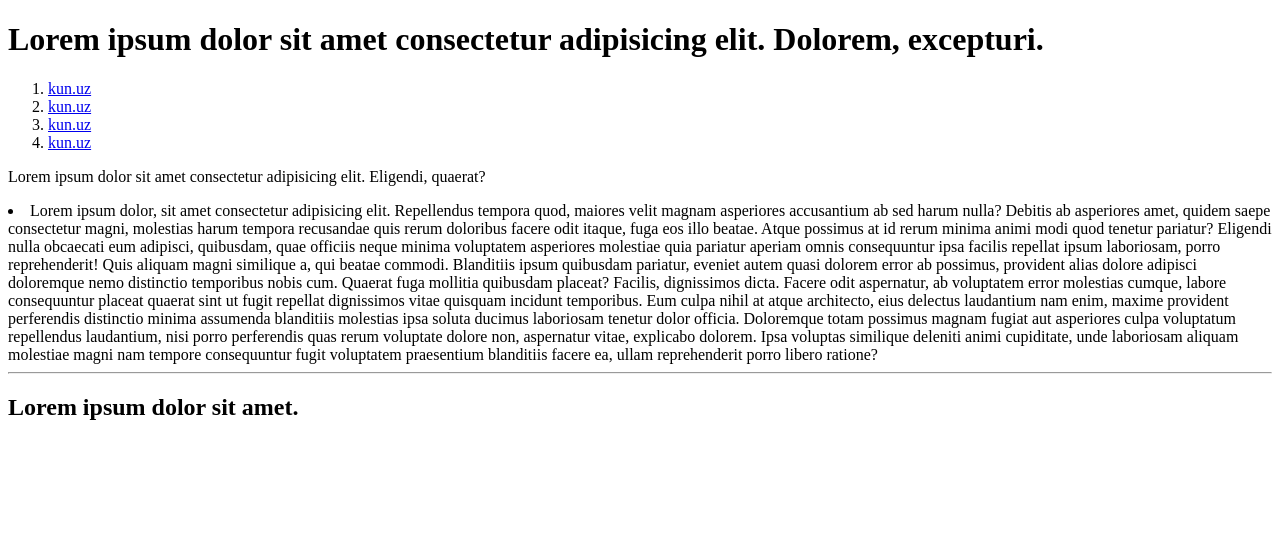
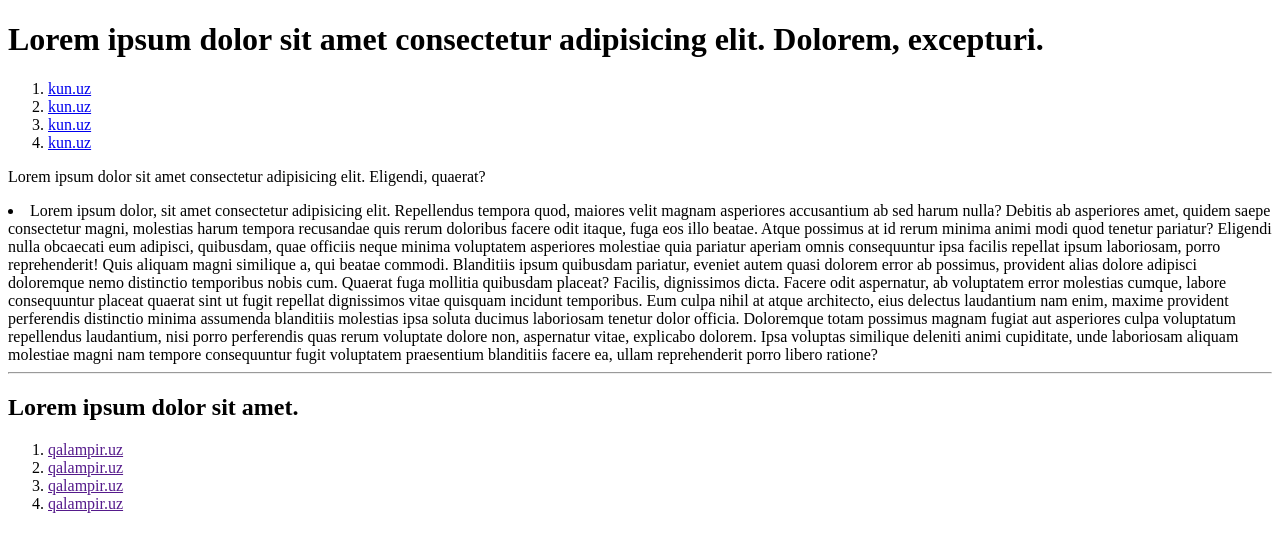
Before and after one commit to odilovziyodulla/group-work, a plain HTML site: page index.html in a window 1280 px wide. Drawn offline with Linux system fonts and the light colour scheme.

Commit message:
li and a added

```diff
--- a/index.html
+++ b/index.html
@@ -28,6 +28,13 @@
     <hr>
     <h2>Lorem ipsum dolor sit amet.</h2>
 
+    <ol>
+        <li><a href="">qalampir.uz</a></li>
+        <li><a href="">qalampir.uz</a></li>
+        <li><a href="">qalampir.uz</a></li>
+        <li><a href="">qalampir.uz</a></li>
+    </ol>
+
 
 
 </body>
```
